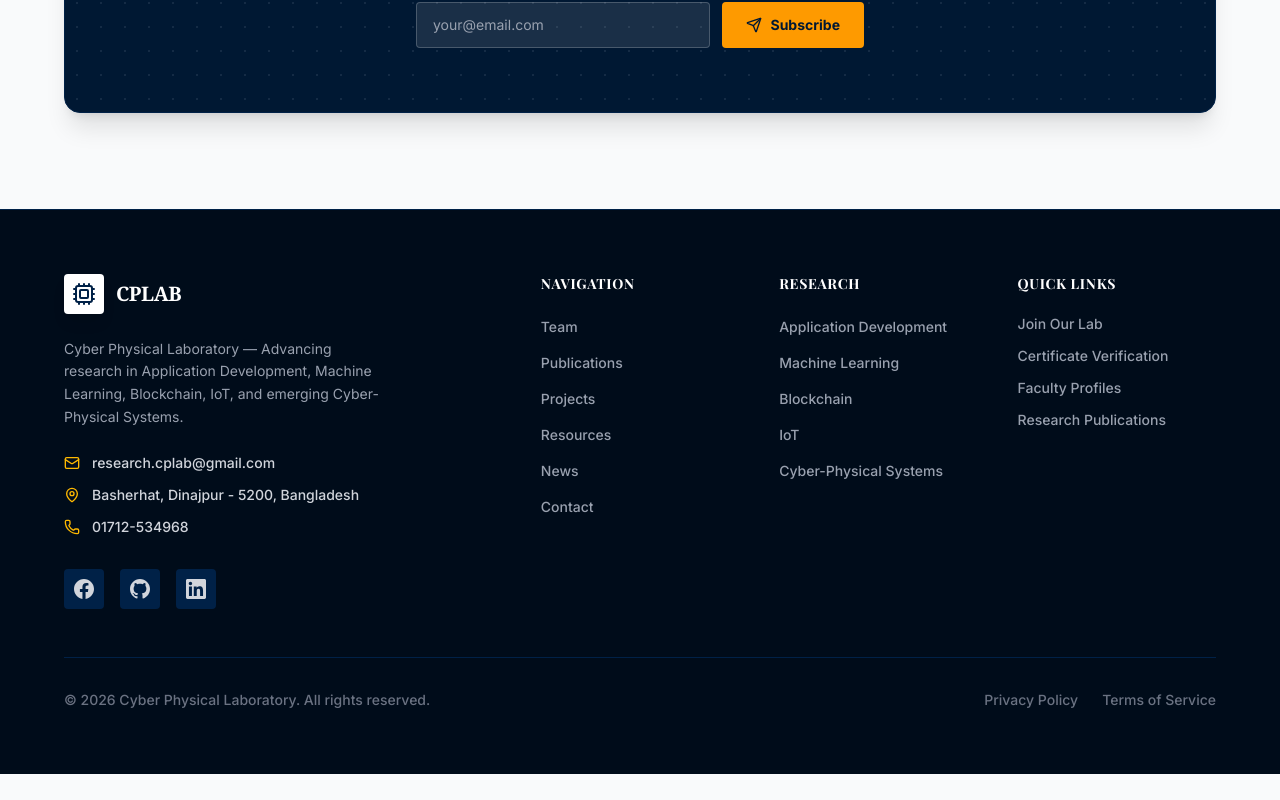
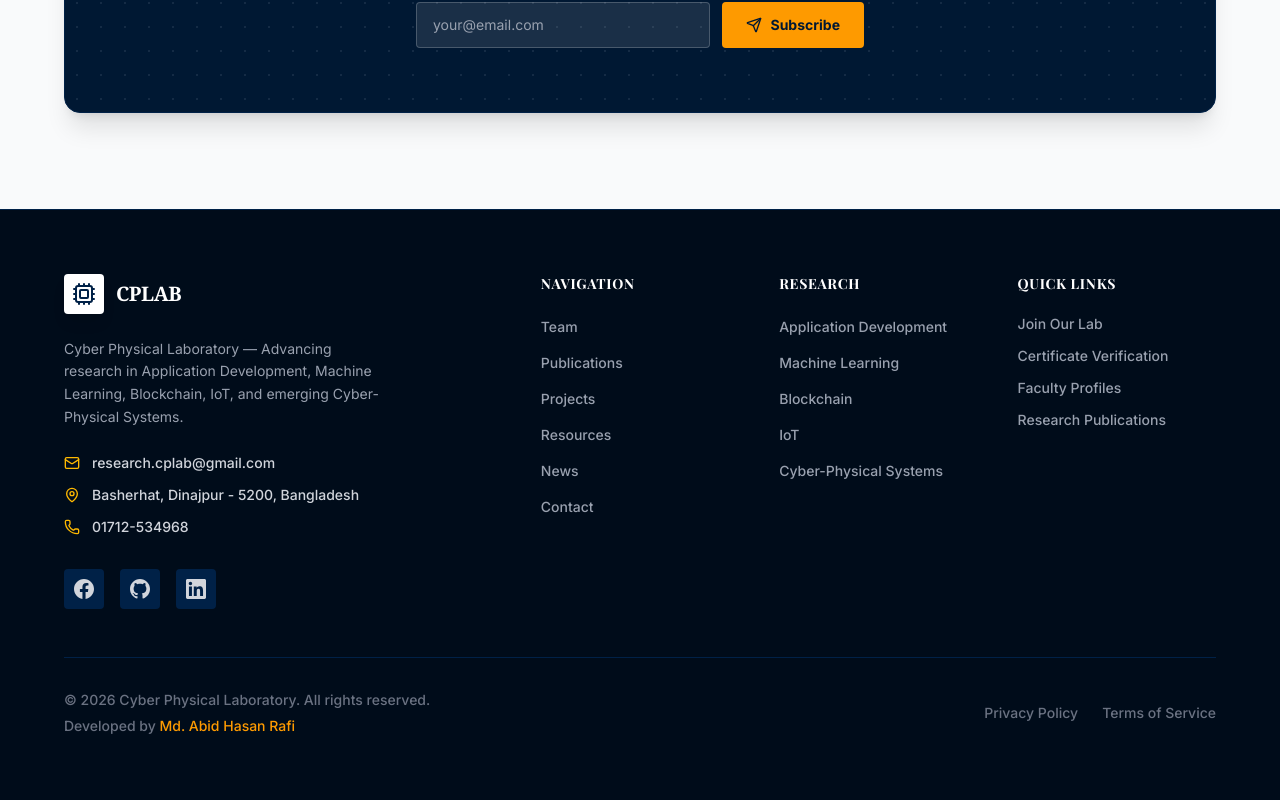
Before and after one commit to cp-laboratory/cplab-latest, a Next.js app: page / in a window 1280 px wide. Shown: the part 5014-5814 px from the top of the page. Before the commit the page ends 5788 px from the top, so only its background shows below. Built offline with nearby package versions, Linux system fonts and the light colour scheme; no server answers; the database is empty; a web font is replaced by a local one.

Commit message:
updated: ui 3.0

```diff
--- a/components/layout/footer.tsx
+++ b/components/layout/footer.tsx
@@ -147,9 +147,14 @@ export default function Footer() {
 
         {/* Bottom Bar */}
         <div className="border-t border-oxford-800 pt-8 flex flex-col sm:flex-row items-center justify-between gap-4">
-          <p className="text-sm text-gray-500 font-medium">
-            © {year} Cyber Physical Laboratory. All rights reserved.
-          </p>
+          <div className="flex flex-col gap-1.5 text-center sm:text-left">
+            <p className="text-sm text-gray-500 font-medium">
+              © {year} Cyber Physical Laboratory. All rights reserved.
+            </p>
+            <p className="text-sm text-gray-500 font-medium">
+              Developed by <a href="https://abidhasanrafi.github.io" target="_blank" rel="noopener noreferrer" className="text-amber-500 hover:text-amber-400 transition-colors">Md. Abid Hasan Rafi</a>
+            </p>
+          </div>
           <div className="flex items-center gap-6">
             <Link href="/privacy-policy" className="text-sm font-medium text-gray-500 hover:text-gray-300 transition-colors">Privacy Policy</Link>
             <Link href="/terms-of-service" className="text-sm font-medium text-gray-500 hover:text-gray-300 transition-colors">Terms of Service</Link>
```
